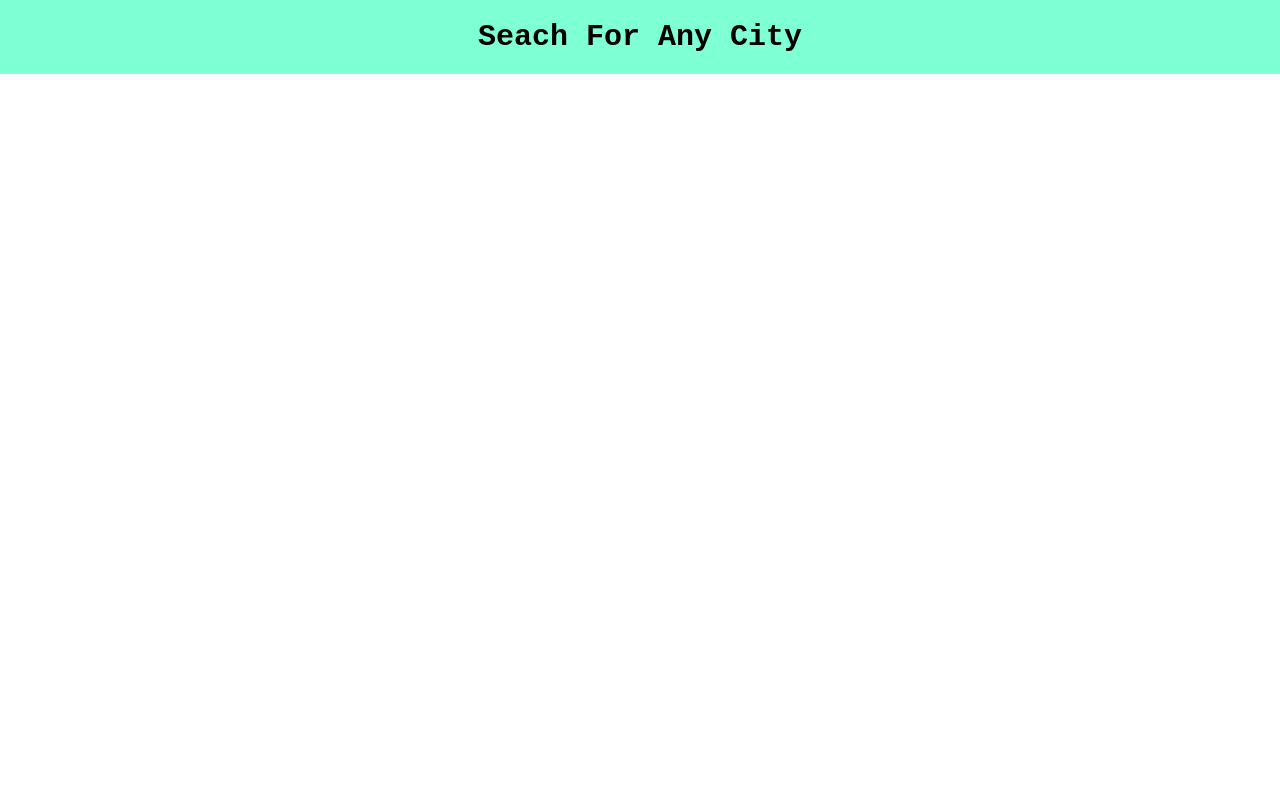
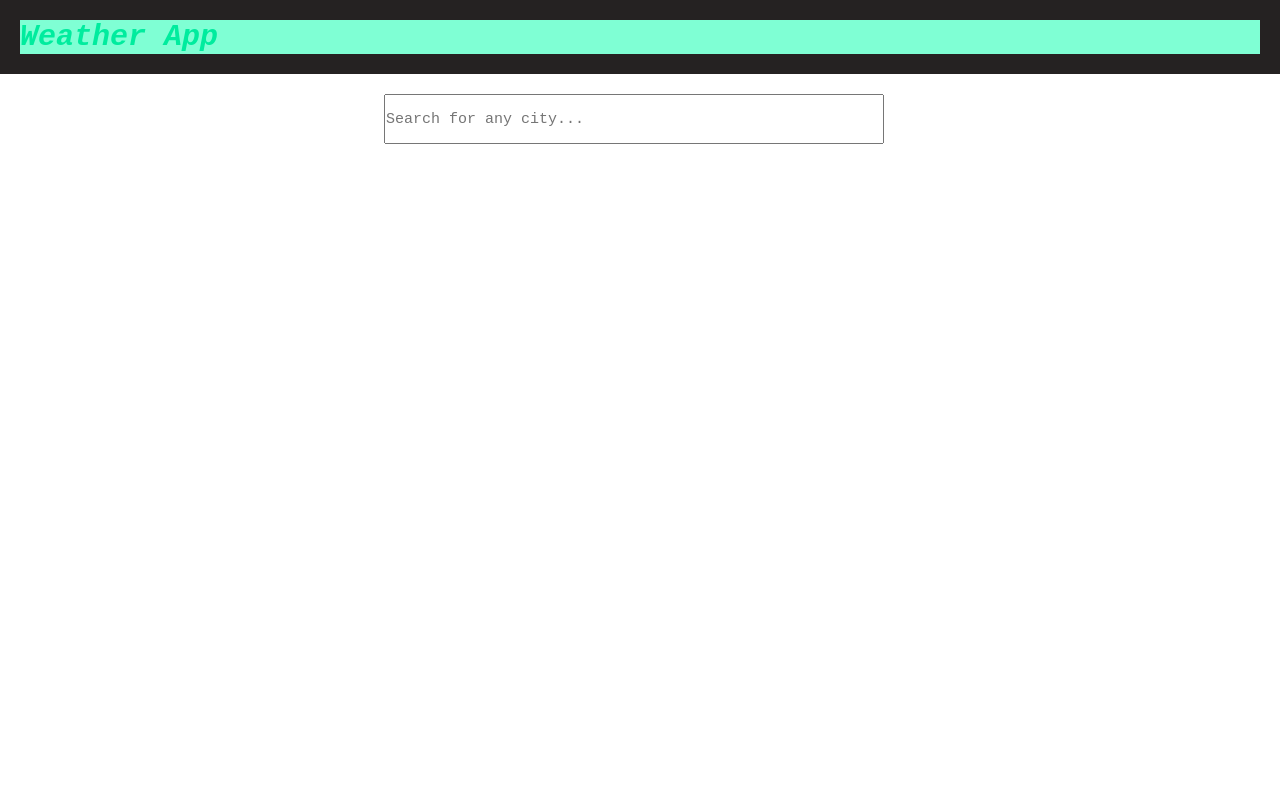
Before and after one commit to hamidihekmat/Weather-App, a Flask app: page / in a window 1280 px wide. Run offline with Flask 2, Linux system fonts and the light colour scheme.

Commit message:
Added search bar

```diff
--- a/templates/index.html
+++ b/templates/index.html
@@ -9,22 +9,37 @@
     * {
       margin: 0;
       padding: 0;
+      font-family: 'Courier New', Courier, monospace;
     }
     .header {
-    background-color: aquamarine;
+    background-color: rgb(37, 34, 34);
     padding: 20px;
     }
     .header > h1 {
-      color: black;
-      text-align: center;
+      color: 	rgb(0, 236, 158);
+      text-align: left;
       font-size: 30px;
-      font-family: 'Courier New', Courier, monospace;
+      font-style: italic;
     }
+    .search-bar {
+      padding: 20px;
+    }
+    .search {
+      position: absolute;
+      left: 30%;
+      height: 50px;
+      width: 500px;
+      font-size: 15px;
+    }
+
   </style>
 </head>
 <body>
   <div class="header">
-    <h1>Seach For Any City</h1>
+    <h1>Weather App</h1>
+  </div>
+  <div class="search-bar">
+    <input class="search" type="text" placeholder="Search for any city...">
   </div>
 </body>
 </html>
```
